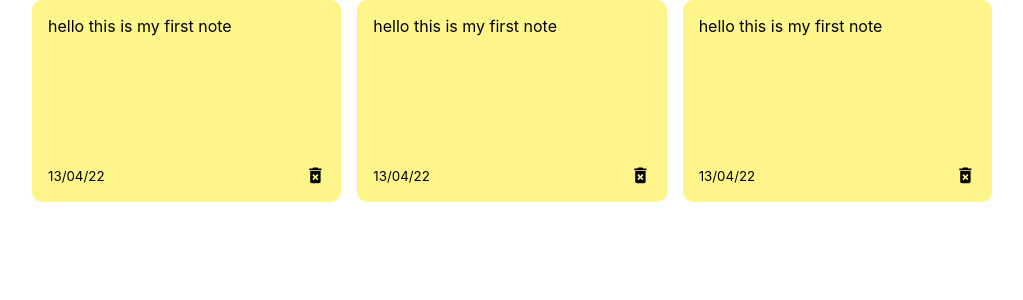
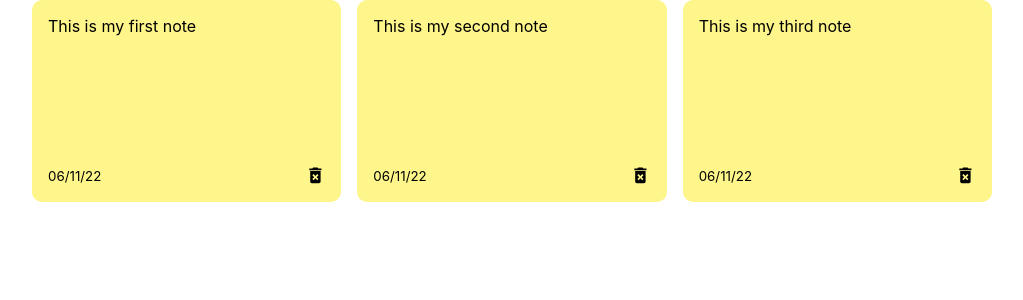
Before and after one commit to janiicelee/react-notes-app, a React (Create React App) app: page / in a window 1280 px wide. Shown: the top 300 px of the page, without its empty margins (128-1151 px from the left). Built offline with nearby package versions, Linux system fonts and the light colour scheme.

Commit message:
Modify Note.js

```diff
--- a/src/App.js
+++ b/src/App.js
@@ -3,6 +3,7 @@ import { nanoid } from 'nanoid';
 import NotesList from './components/NotesList';
 
 const App = () => {
+  // eslint-disable-next-line
   const [notes, setNotes] = useState([
     {
       id: nanoid(),
--- a/src/components/Note.js
+++ b/src/components/Note.js
@@ -1,11 +1,11 @@
 import { MdDeleteForever } from 'react-icons/md';
 
-const Note = () => {
+const Note = ({id, text, date}) => {
   return(
     <div className='note'>
-      <span>hello this is my first note</span>
+      <span>{text}</span>
       <div className='note-footer'>
-        <small>13/04/22</small>
+        <small>{date}</small>
         <MdDeleteForever className='delete-icon' size='1.3em' />
       </div>
     </div>
```
